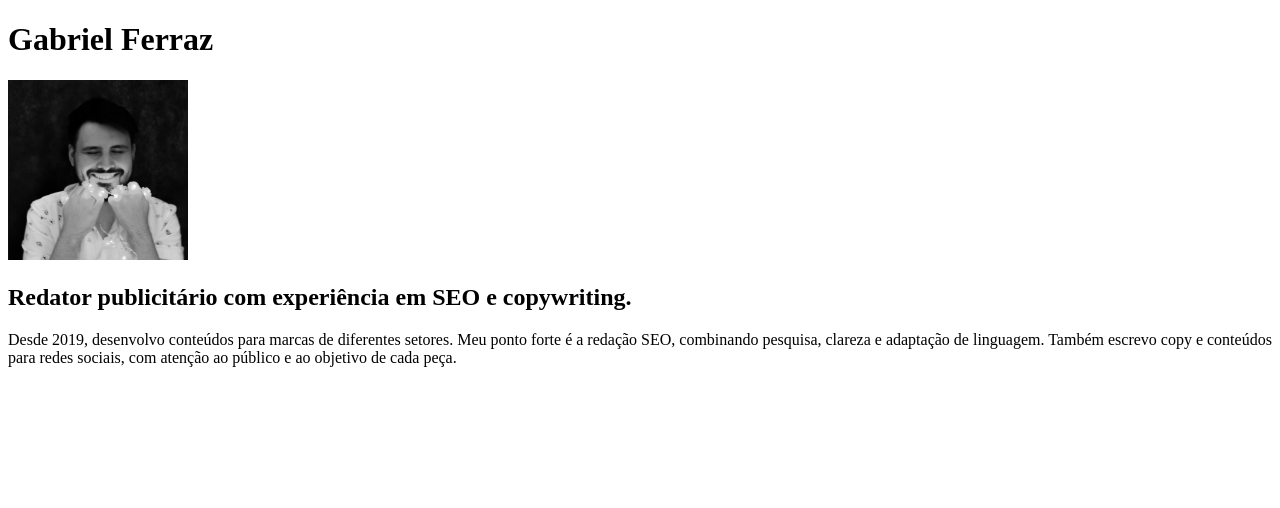
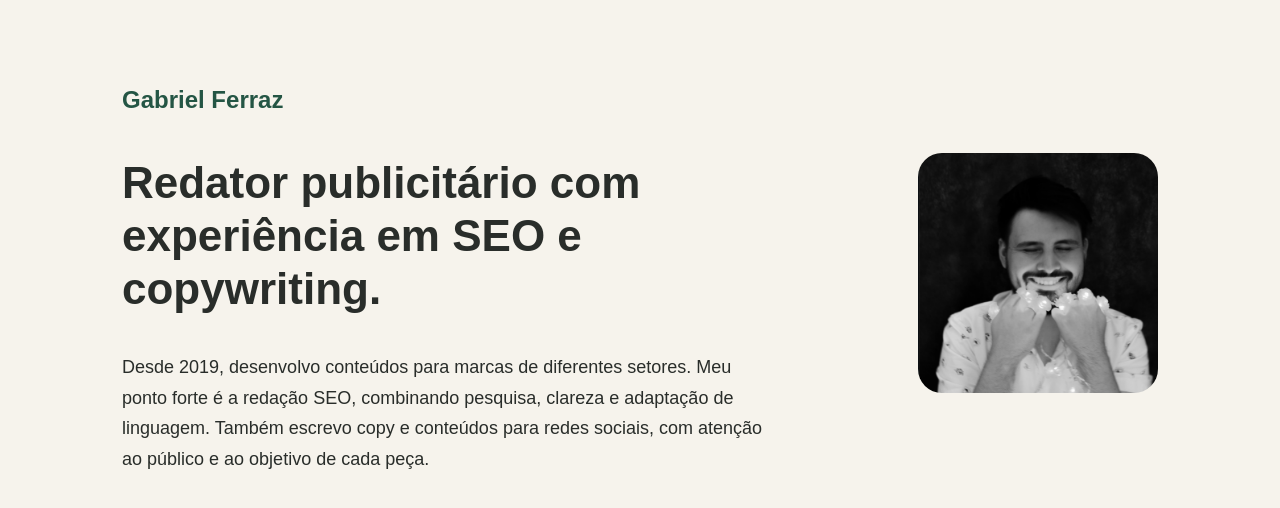
Before and after one commit to gabrielmontesano97/gabrielmontesano97.github.io, a plain HTML site: page index.html in a window 1280 px wide. Drawn offline with Linux system fonts and the light colour scheme.

Commit message:
Update index.html

```diff
--- a/index.html
+++ b/index.html
@@ -1,9 +1,61 @@
 <!DOCTYPE html>
 <html lang="pt-BR">
-<head>
+  <head>
   <meta charset="UTF-8">
   <meta name="viewport" content="width=device-width, initial-scale=1">
   <title>Gabriel Ferraz — SEO e Copywriting</title>
+    <style>
+  * {
+    box-sizing: border-box;
+  }
+
+  body {
+    max-width: 1100px;
+    margin: 0 auto;
+    padding: 80px 32px;
+    background: #f6f3ec;
+    color: #292d2a;
+    font-family: Arial, sans-serif;
+    line-height: 1.7;
+  }
+
+  h1 {
+    margin: 0 0 32px;
+    color: #245544;
+    font-size: 24px;
+  }
+
+  h2 {
+    max-width: 650px;
+    font-size: clamp(28px, 4vw, 44px);
+    line-height: 1.2;
+  }
+
+  p {
+    max-width: 650px;
+    font-size: 18px;
+  }
+
+  img {
+    float: right;
+    width: 240px;
+    max-width: 100%;
+    margin: 0 0 32px 48px;
+    border-radius: 24px;
+  }
+
+  @media (max-width: 760px) {
+    body {
+      padding: 40px 24px;
+    }
+
+    img {
+      float: none;
+      width: 180px;
+      margin: 0 0 24px;
+    }
+  }
+</style>
 </head>
 <body>
   <h1>Gabriel Ferraz</h1>
```
